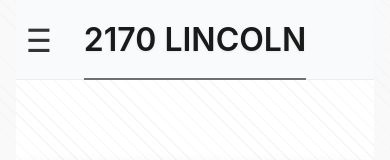
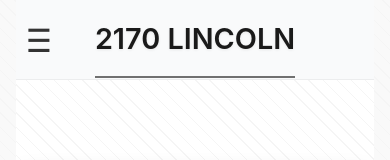
Before and after one commit to KennyLeGZ/2170-Lincoln-Website, a React (Vite) app: page / in a window 390 px wide. Shown: the top 160 px of the page. Built offline with nearby package versions, Linux system fonts and the light colour scheme.

Commit message:
Updated mobile header

```diff
--- a/src/App.css
+++ b/src/App.css
@@ -196,7 +196,7 @@
   }
 
   .header-center .header-address {
-    font-size: 2rem;
+    font-size: 1.8rem;
     white-space: nowrap;
     overflow: visible; /* Ensure underline is visible */
     text-overflow: ellipsis;
@@ -551,6 +551,7 @@
 @media (max-width: 900px) {
   .location-section {
     height: auto;
+    padding: 3rem 1.5rem;
   }
 
   .modern-location-wrapper {
@@ -567,6 +568,11 @@
   .modern-location-map iframe {
     min-height: 300px;
     height: 300px;
+  }
+
+  .modern-location-text h2 {
+    font-size: 2.8rem;
+    text-align: center;
   }
 
   .modern-location-text h2::after {
@@ -582,17 +588,6 @@
   box-shadow: 0 4px 10px rgba(0,0,0,0.08);
 }
 
-/* Responsive adjustments if needed */
-@media (max-width: 900px) {
-  .location-section {
-    padding: 3rem 1.5rem;
-  }
-
-  .location-section h2 {
-    font-size: 2.8rem;
-    text-align: center;
-  }
-}
 
 
 /* Testimonials Section */
```
